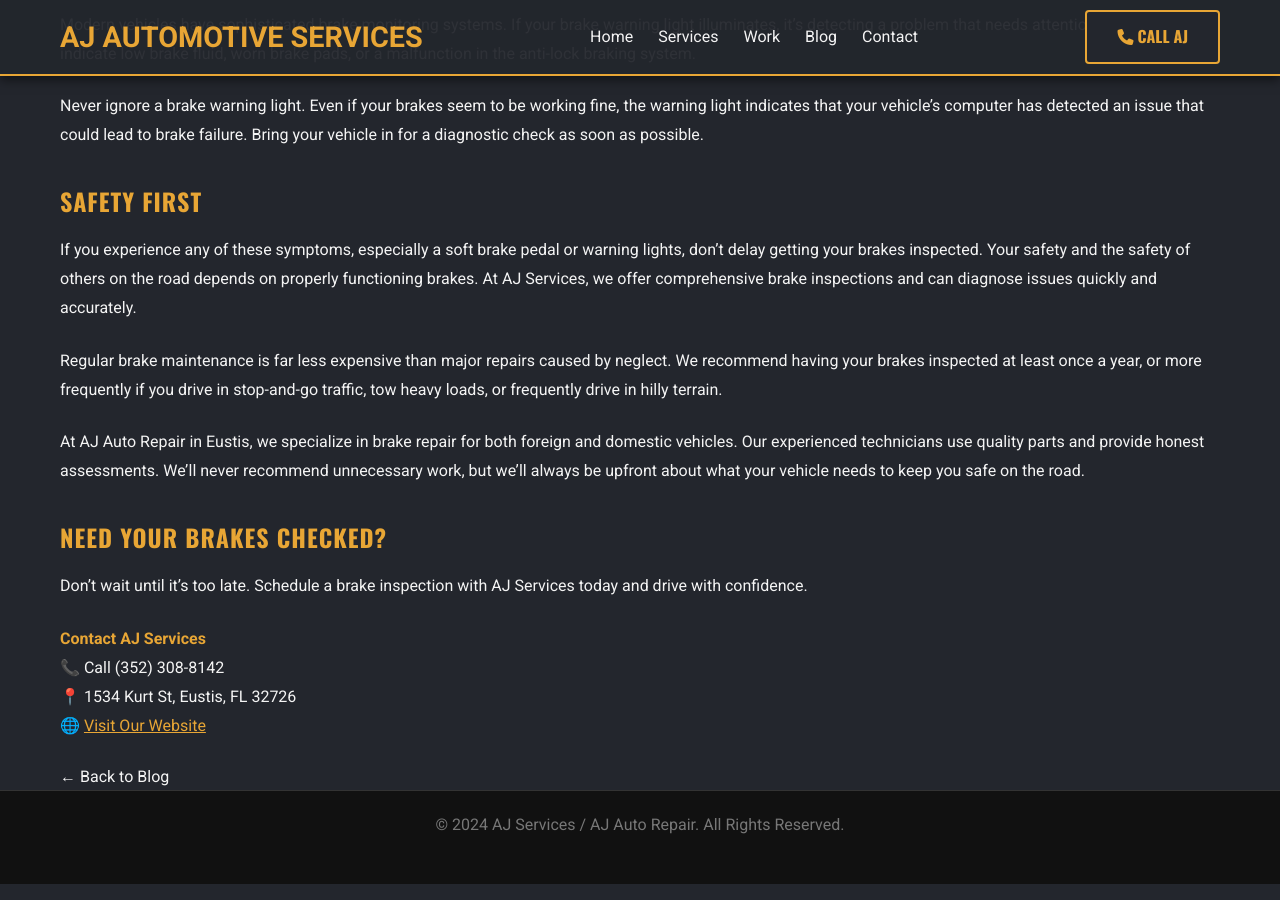
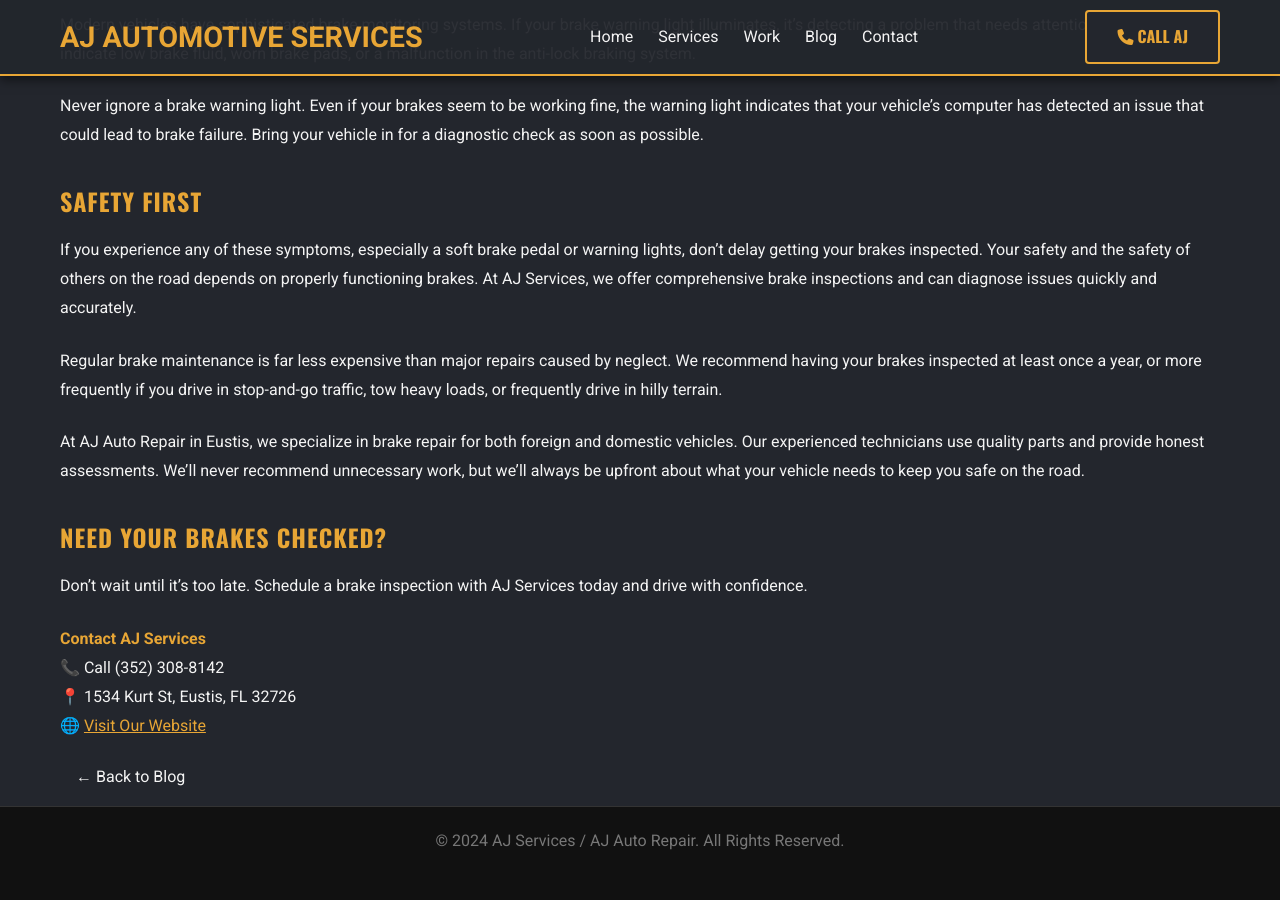
Before and after one commit to JamesBrownR/AJ-Auto-Repair, a Jekyll site: the page built from _posts/2025-12-10-5-Signs-Your-Brakes-Need-Immediate-Attention.md, in a window 1280 px wide and 900 px high, scrolled down 1249 px. Built offline with Jekyll 4.4.1, drawn with Linux system fonts in a browser that asks for light colours.

Commit message:
Update blog.html

```diff
--- a/_layouts/blog.html
+++ b/_layouts/blog.html
@@ -151,7 +151,7 @@
 <!-- tailwind does nothing here. why is it everywhere? -->
 
         <!-- Back Button -->
-        <div class="mt-16">
+        <div style="margin: 1rem;" class="mt-16">
             <a href="{{ site.baseurl }}/blog"
                class="inline-block px-6 py-3 text-base font-semibold rounded-md shadow-lg text-white bg-brand-red hover:bg-opacity-80 transition-all duration-300">
                ← Back to Blog
```
